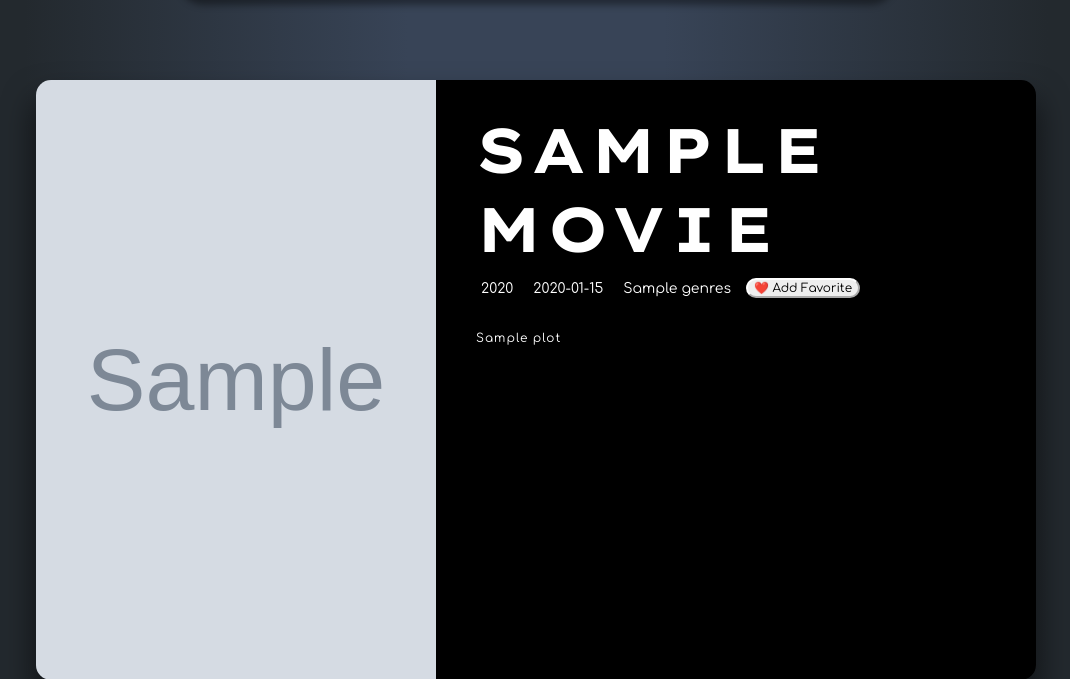
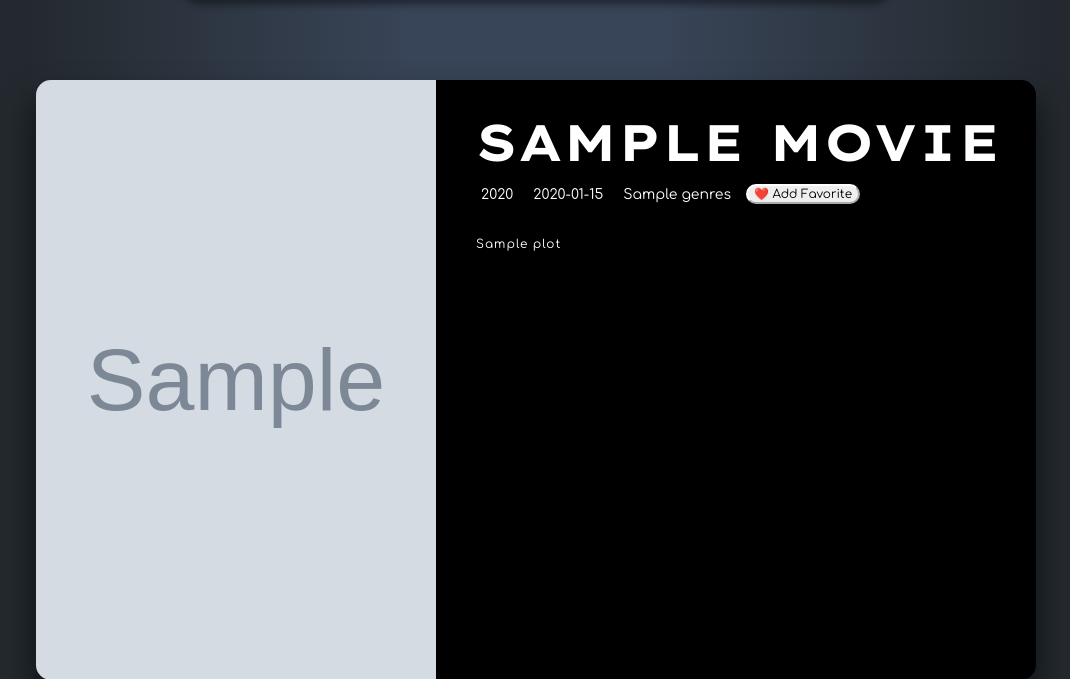
Before and after one commit to xiesheaeix/cineflix, a Django app: page /movie/1/ in a window 1280 px wide. Shown: the part 106-785 px from the top of the page, without its empty margins (104-1174 px from the left). Run offline with Django 4.2, Linux system fonts and the light colour scheme; tables that the repository leaves empty hold one stand-in row (values such as "Sample post"); grey boxes marked "Sample" are stand-in pictures; a database or web service that is not in the repository returns one stand-in record (values such as "Sample title"); data that the repository does not hold is empty.

Commit message:
update css

```diff
--- a/main_app/static/css/style.css
+++ b/main_app/static/css/style.css
@@ -246,15 +246,16 @@ li img {
     background: black;
     height: 600px;
     border-radius: 0 15px 15px 0;
+    overflow: auto;
 }
 
 .card-right h1 {
     font-weight: 700;
     text-align: left;
-    font-size: 4.9vw;
+    font-size: 4vw;
     margin: 30px 0 0 0;
     padding: 0 0 0 40px;
-    letter-spacing: 5px;
+    letter-spacing: 1px;
 }
 
 .movie-details ul {
@@ -282,8 +283,8 @@ li img {
 
 iframe {
     margin-left: 60px;
-    width: 480px;
-    height: 260px;
+    width: 600px;
+    height: 280px;
 }
 
 /* movie details (similar movies) */
```
